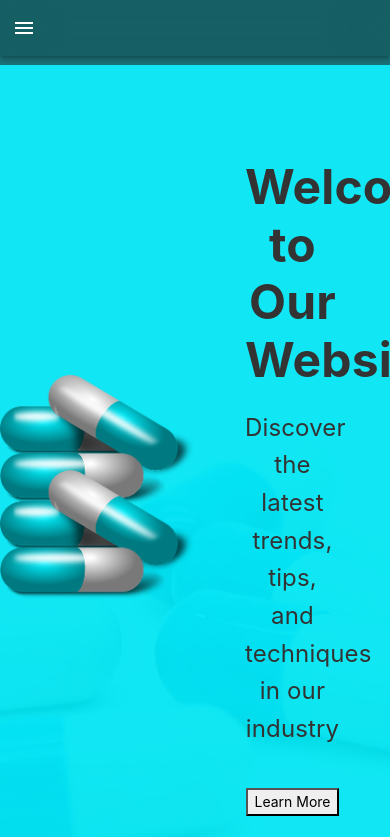
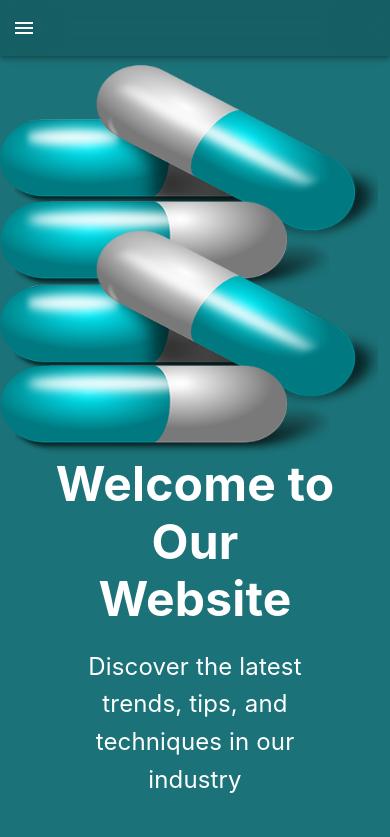
Before and after one commit to prathamsaxen/Medicine-Alarm, a React (Create React App) app in the folder client/: page / in a window 390 px wide. Shown: the top 837 px of the page. Built offline with nearby package versions, Linux system fonts and the light colour scheme.

Commit message:
responsive design Code

```diff
--- a/client/src/App.css
+++ b/client/src/App.css
@@ -43,21 +43,22 @@
 .hero {
   display: flex;
   align-items: center;
-  height: 500px;
+
   background-color: #f2f2f2;
 }
 
 .hero img {
-  width: 50%;
-  height: 100%;
-  object-fit: contain;
+  aspect-ratio: 1/1;
+  height: auto;
+  object-position: left;
+  width: 100%;
 }
 
 .hero-text {
-  width: 50%;
+
   padding: 0 50px;
   text-align: center;
-  color: #333;
+  color: #fff;
 }
 
 .hero-text h1 {
@@ -71,18 +72,20 @@
   margin-bottom: 40px;
 }
 
-.hero-text a {
+.hero-text button {
   display: inline-block;
-  padding: 15px 30px;
+  padding: 9px 30px;
   background-color: #232325;
   color: #fff;
   border-radius: 25px;
+  outline: none;
   text-decoration: none;
   font-weight: bold;
   transition: all 0.2s ease-in-out;
+  border: none;
 }
 
-.hero-text a:hover {
+.hero-text button:hover {
   background-color: #fff;
   color: #333;
   cursor: pointer;
--- a/client/src/Common/Footer.js
+++ b/client/src/Common/Footer.js
@@ -3,7 +3,7 @@ import React from 'react'
 const Footer = () => {
   return (
     <div>
-       <footer className="text-center text-white" style={{backgroundColor: '#f1f1f1'}}>
+       <footer className="text-center text-white" style={{backgroundColor: '#197a8a'}}>
       <div className="text-center text-dark p-3" style={{backgroundColor: 'rgba(0, 0, 0, 0.2)'}}>
     © 2020 Copyright:
     <a className="text-dark" href="/">Hospital.com</a>
--- a/client/src/Common/Hero.js
+++ b/client/src/Common/Hero.js
@@ -4,8 +4,8 @@ import Images from './Images';
 const contentStyle = {
 
   color: '#fff',
-  backgroundImage: `url(${Images.HeroBg})`,
-  minHeight:'100vh'
+  background: "#1b7278",
+  minHeight:'fit-content'
 
 
 };
@@ -13,45 +13,60 @@ const contentStyle = {
 const Hero = (props) => (
   <Carousel  className={props.className}>
     <div  >
-  <div className="hero" style={contentStyle} >
+  <div className="hero row" style={contentStyle} >
+    <div className="col-md-6">
     <img src={Images.medicin} alt="Hero" />
+    </div>
+    <div className="col-md-6">
     <div className="hero-text">
       <h1>Welcome to Our Website</h1>
       <p>Discover the latest trends, tips, and techniques in our industry</p>
       <button >Learn More</button>
+    </div>
     </div>
   </div>
 </div>
 
 <div >
 
-  <div className="hero" style={contentStyle} >
+  <div className="hero row" style={contentStyle} >
+    <div className="col-md-6">
     <img src={Images.aboutMedicine} alt="Hero" />
+    </div>
+    <div className="col-md-6">
     <div className="hero-text">
       <h1>Welcome to Our Website</h1>
       <p>Discover the latest trends, tips, and techniques in our industry</p>
       <button>Learn More</button>
     </div>
+    </div>
   </div>
 </div>
     <div>
-    <div className="hero" style={contentStyle} >
-
+    <div className="hero row" style={contentStyle} >
+    <div className="col-md-6">
     <img src={Images.medicin} alt="Hero" />
+    </div>
+    <div className="col-md-6">
     <div className="hero-text">
       <h1>Welcome to Our Website</h1>
       <p>Discover the latest trends, tips, and techniques in our industry</p>
       <button>Learn More</button>
     </div>
+    </div>
   </div>
     </div>
     <div>
-    <div className="hero" style={contentStyle} >
+    <div className="hero row" style={contentStyle} >
+      <div className="col-md-6">
     <img src={Images.medicines} alt="Hero" />
+    </div>
+    <div className="col-md-6">
     <div className="hero-text">
       <h1>Welcome to Our Website</h1>
       <p>Discover the latest trends, tips, and techniques in our industry</p>
       <button>Learn More</button>
+    </div>
     </div>
   </div>
     </div>
--- a/client/src/Components/Home.js
+++ b/client/src/Components/Home.js
@@ -1,8 +1,16 @@
 import React from 'react'
+import { useRef } from 'react'
 import Hero from '../Common/Hero'
 import About from './About'
 import Contact from './Contact'
 const Home = () => {
+
+
+    const containerRef = useRef(null);
+
+    const handleClick = () => {
+      containerRef.current.scrollIntoView({ behavior: 'smooth' });
+    };
   return (
     <div>
 
```
